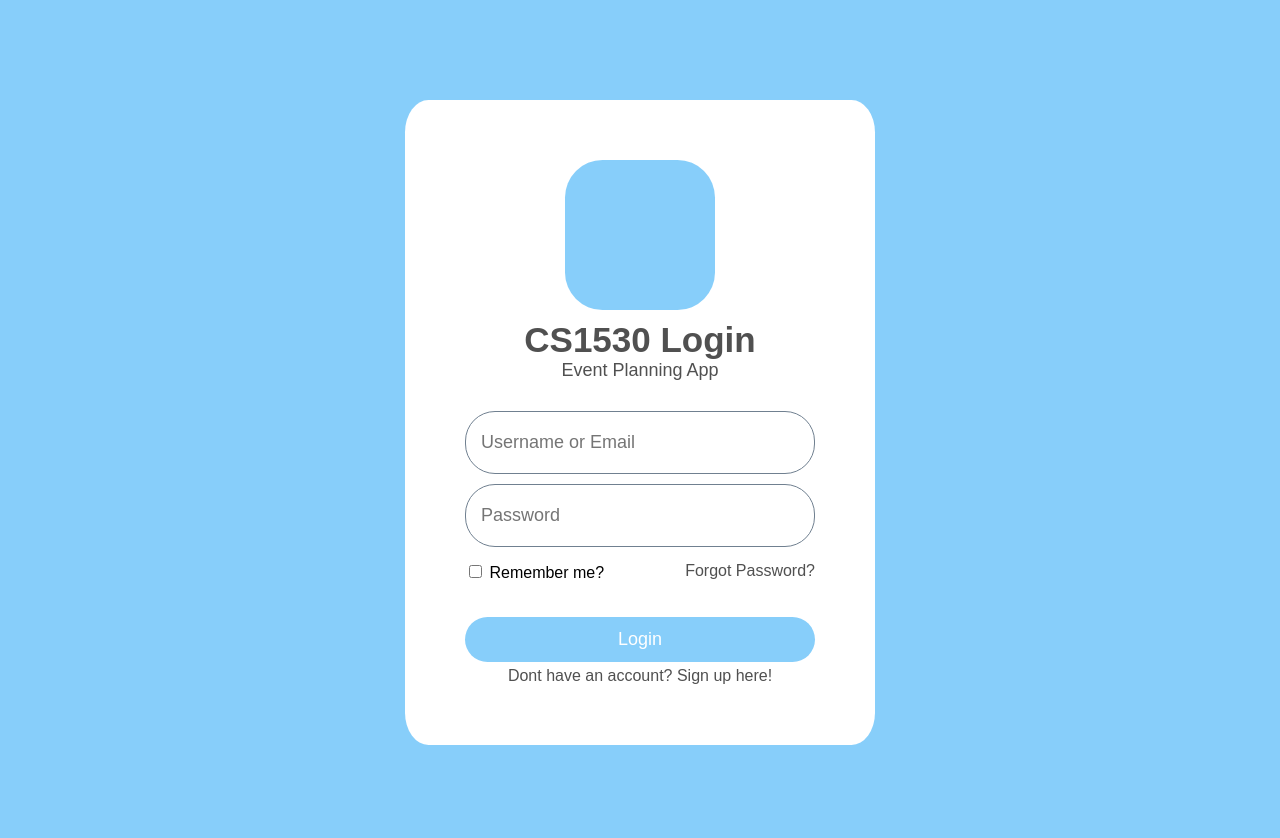
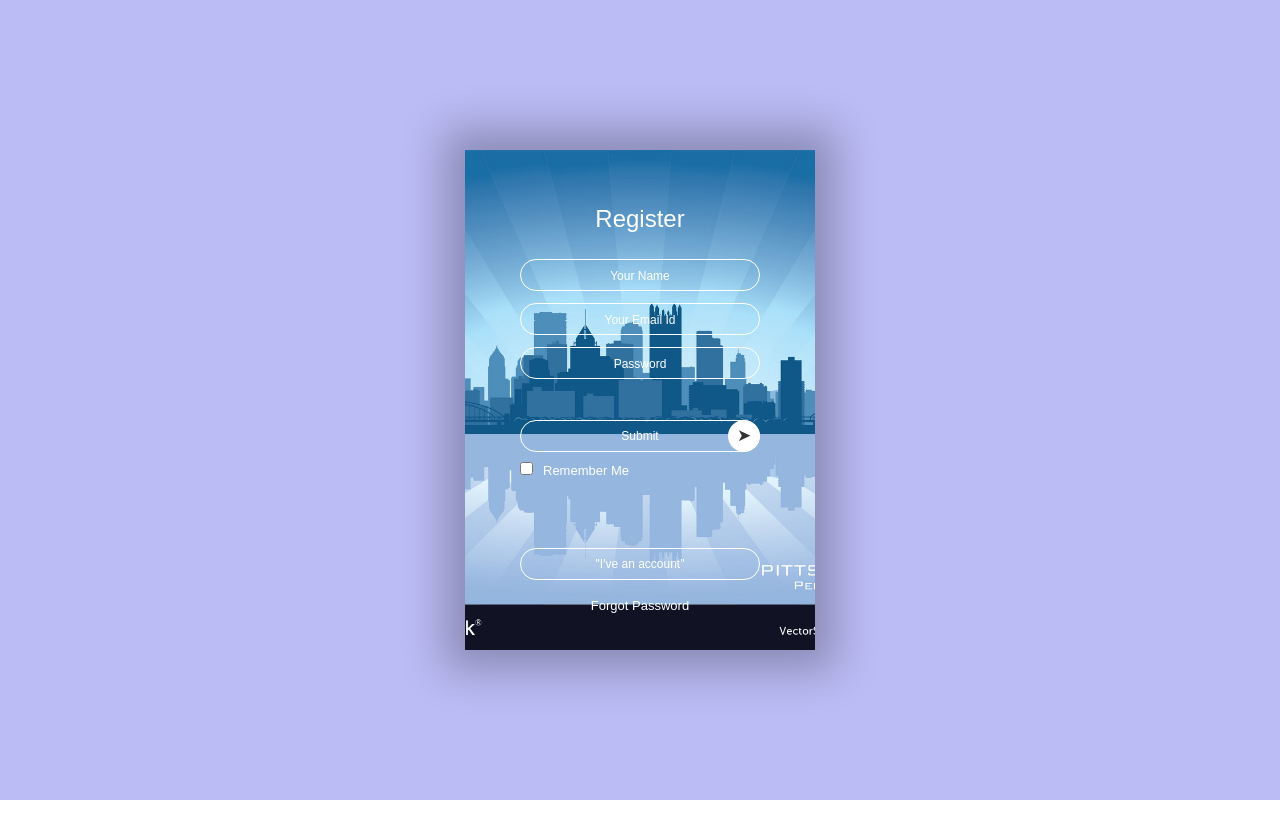
Before and after one commit to jakegk22/CS1530, a plain HTML site: page index.html in a window 1280 px wide. After the commit the page ends 800 px from the top, so only its background shows below. Drawn offline with Linux system fonts and the light colour scheme.

Commit message:
Add files via upload

```diff
--- a/index.html
+++ b/index.html
@@ -1,49 +1,74 @@
 <html>
 <head>
-        <link rel = "stylesheet" href="style.css">
+    <title>Login and Registration</title>
+    <link rel="stylesheet" href="style.css">
 </head>
+
 <body>
+    <div class="container">
+        <div class="card">
 
-        <div class = "login-div">
-            <div class="logo">
+            <div class="inner-box" id="card">
+            <div class="card-front">
+
+                <h2>Login</h2>
+                <form>
+                    <input type="email" class="input-box"
+                    placeholder="Your Email Id" required>
+
+                    <input type="password" class="input-box"
+                    placeholder="Password" required>
+<button type="submit" class="submit-btn">Submit</button>
+
+<input type="checkbox"><span>Remember Me</span>
+                </form>
+                <button type="button" class="btn" onclick="openRegister()">"I'm new here"</button>
+                <a href="">Forgot Password</a>
 
             </div>
+            <div class="card-back">
 
-            <div class = "title">CS1530 Login</div>
-            <div class = "sub-title">Event Planning App</div>
+                <h2>Register</h2>
+                <form>
+                    <input type="text" class="input-box"
+                    placeholder="Your Name" required>
 
-            <div class="form">
 
-                <div class="username">
-                    <input type="text" placeholder="Username or Email">
-                </div>
+                    <input type="email" class="input-box"
+                    placeholder="Your Email Id" required>
 
-                <div class ="password">
-                    <input type ="password" placeholder="Password">
-                </div>
+                    <input type="password" class="input-box"
+                    placeholder="Password" required>
+<button type="submit" class="submit-btn">Submit</button>
 
-                <div class = "options">
-                    <div class="remember-me">
-                        <input id="remember-me" type="checkbox">
-                        <label for="remember-me">Remember me?</label>
-                    </div>
-
-                    <div class="forgot-password">
-                        <a href="#">Forgot Password?</a>
-                    </div>
-                </div>
+<input type="checkbox"><span>Remember Me</span>
+                </form>
+                <button type="button" class="btn" onclick="openLogin()">"I've an account"</button>
+                <a href="">Forgot Password</a>
 
 
 
-                <button class="signin-btn">Login</button>
-
-                <div class="sign-up">
-                    <a href="#">Dont have an account? Sign up here!</a>
+            </div>
+        </div>
         </div>
 
     </div>
 
-        </div>
+    <script>
 
+var card = document.getElementById("card");
+function openRegister(){
+    card.style.transform = "rotateY(-180deg)";
+    document.getElementsByClassName("btn").disabled = true;
+}
+function openLogin(){
+    card.style.transform = "rotateY(0deg)";
+}
+
+    </script>
 </body>
+
+
+
+
 </html>
--- a/style.css
+++ b/style.css
@@ -1,90 +1,113 @@
 *{
-    font-family: Arial, sans-serif;
+    margin: 0;
+    padding: 0;
 }
-body{
-    background-color:lightskyblue ;
+.container{
+   width: 100%;
+   height: 100vh;
+   font-family: sans-serif;
+   background: rgba(187,187,245);
+    color:#fff;
+    display: flex;
+    align-items: center;
+    justify-content: center;
+}
+.card{
+    width: 350px;
+    height: 500px;
+    box-shadow: 0 0 40px 20px rgba(0,0,0,0.26);
+    perspective: 1000px;
+}
+.inner-box{
+    position: relative;
+    width: 100%;
+    height: 100%;
+    transform-style: preserve-3d;
+    transform: rotateY(-180deg);
+    transition: transform 1s;
+}
+.card-front, .card-back{
+position: absolute;
+width: 100%;
+height: 100%;
+background-position: center;
+background-size: cover;
+background-image: url(./background.png);
+padding: 55px;
+box-sizing: border-box;
+backface-visibility: hidden;
 }
 
-.login-div{
-    margin: 100px auto;
-    width: 350px;
-    background-color: white;
-    padding: 60px;
-    border-radius: 5%;
+.card-back{
+    transform: rotateY(180deg);
+
 }
+.card h2{
+    font-weight: normal;
+    font-size: 24px;
+    text-align: center;
+    margin-bottom: 20px;
+}
+.input-box{
+width: 100%;
+background: transparent;
+border: 1px solid #fff;
+margin: 6px 0;
+height: 32px;
+border-radius: 20px;
+padding: 0 10px;
+box-sizing: border-box;
+outline: none;
+text-align: center;
+color: #fff;
+}
+::placeholder{
+    color: #fff;
+    font-size: 12px;
+}
+button{
+    width: 100%;
+    background: transparent;
+    border: 1px solid #fff;
+    margin: 35px 0 10px;
+    height: 32px;
+    font-size: 12px;
+    border-radius: 20px;
+    padding: 0 10px;
+    box-sizing: border-box;
+    outline: none;
+    color: #fff;
+    cursor: pointer;
+}
+.submit-btn{
+    position: relative;
+}
+.submit-btn::after{
+    content: '\27a4';
+    color: #333;
+    line-height: 32px;
+    font-size: 17px;
+    height: 32px;
+    width: 32px;
+    border-radius: 50%;
+    background: #fff;
+    position:absolute;
+    right: -1px;
+    top: -1px;
 
-.logo{
-    background-color: lightskyblue;
-    width: 150px;
-    height: 150px;
-    border-radius: 25%;
-    margin: 0 auto;
-    margin-bottom: 10px;
 }
-
-.title, .sub-title{
+span{
+    font-size: 13px;
+    margin-left: 10px;
+}
+.card .btn{
+    margin-top: 70px;
+}
+.card a{
+    color: #fff;
+    text-decoration: none;
+    display: block;
     text-align: center;
-    color: #505050;
+    font-size: 13px;
+    margin-top: 8px;
 }
-
-.title{
-    font-weight: bolder;
-    font-size: 35px;
-}
-
-.sub-title{
-    font-size: 18px;
-}
-
-.form{
-    width: 100%;
-    margin-top: 30px;
-}
-
-.form input{
-    font-size: 18px;
-    padding: 10px 20px 10px 5px;
-    border: none;
-    outline: none;
-    background: none;
-}
-
-.username, .password{
-    display: block;
-    border-radius: 30px;
-    border:1px solid slategray;
-    padding: 10px;
-    margin: 10px 0;
-}
-
-.options{
-    display: flex;
-    flex-direction: row;
-    justify-content: space-between;
-    padding: 5px 0px;
-    margin-bottom: 30px;
-}
-
-.remeber-me{
-    color: 505050;
-}
-
-button.signin-btn{
-    width: 100%;
-    padding: 12px 10px;
-    border: none;
-    font-size: 18;
-    border-radius: 30px;
-    background-color: lightskyblue;
-    color: white;
-    margin-bottom: 5px;
-}
-
-.sign-up{
-    text-align: center;
-}
-
-a{
-    text-decoration: none;
-    color: 505050;
-}
```
Also changed, not shown: friends.html (added, +26 -0 lines), background.png (added), pittbridge.jpg (added). Lines whose indentation alone changed are shown as unchanged.
